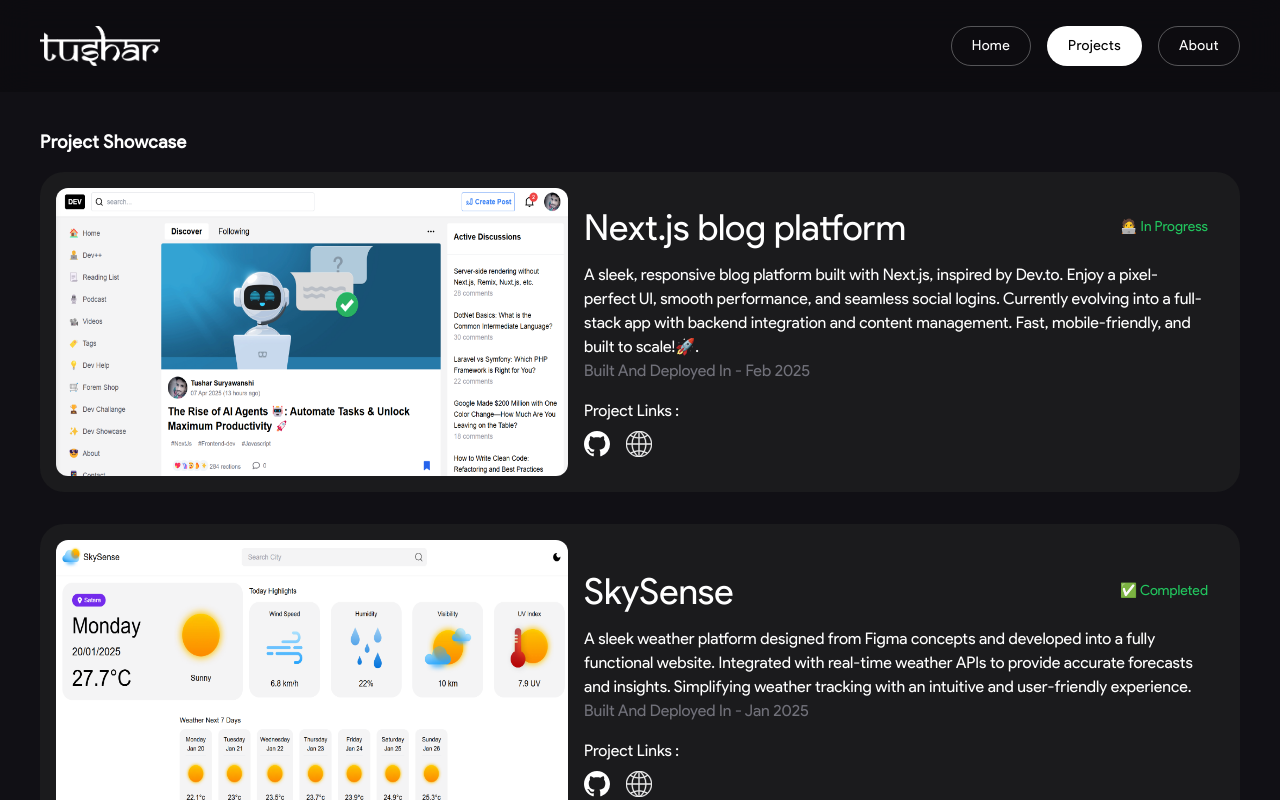
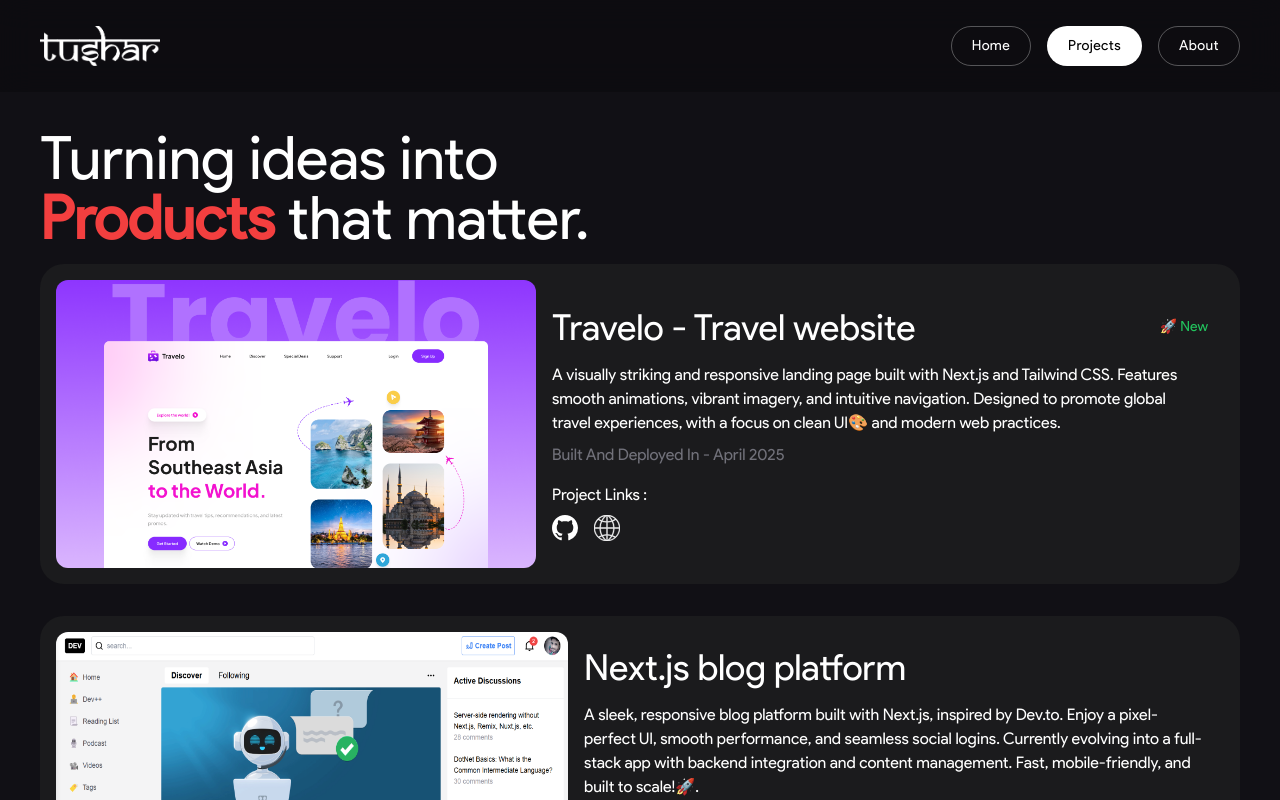
Before and after one commit to iamtushar28/my-portfolio, a Next.js app: page /projects in a window 1280 px wide. Shown: the top 800 px of the page. Built offline with nearby package versions, Linux system fonts and the light colour scheme; what tailwindcss-animated would draw is missing.

Commit message:
new project added

```diff
--- a/src/components/projects/Desktop.jsx
+++ b/src/components/projects/Desktop.jsx
@@ -32,7 +32,7 @@
                                 </h2>
 
                                 <h4 className={`text-sm capitalize text-green-500
-                                    ${project.status === "🧑‍💻 In Progress" ? 'animate-pulse' : ''}`}>
+                                    ${project.status === "🚀 New" ? 'animate-pulse' : 'hidden'}`}>
                                     {project.status}
                                 </h4>
 
@@ -42,7 +42,7 @@
                                 <p>
                                     {project.description}
                                 </p>
-                                <p className='capitalize text-zinc-500 cursor-pointer hover:text-white transition-all duration-300'>
+                                <p className='capitalize text-zinc-500 cursor-pointer hover:text-white transition-all duration-300 mt-2'>
                                     Built and deployed in - {project.date}
                                 </p>
                             </div>
--- a/src/components/projects/Mobile.jsx
+++ b/src/components/projects/Mobile.jsx
@@ -54,7 +54,8 @@
                   width={30}
                   height={30}
                   alt='toggle icon'
-                  className='cursor-pointer transition-all ease-in hover:bg-white rounded-full'
+                  className={`${showProject === index ? '' : 'rotate-180'
+                    } cursor-pointer transition-all ease-in hover:bg-white rounded-full`}
                   onClick={() => handleMouseClick(index)}
                 />
               </div>
@@ -79,11 +80,11 @@
                 onLoad={() => setShowLoader(false)}
               />
               <p className='text-sm tracking-[0.42px]'>{project.description}</p>
-              <div className='flex justify-between items-center'>
-                <p className='capitalize text-sm text-zinc-500 cursor-pointer hover:text-white transition-all duration-300'>
+              <div className='flex mt-3 justify-between items-center'>
+                <p className='capitalize text-sm text-zinc-300 cursor-pointer hover:text-white transition-all duration-300'>
                   Launched In - {project.date}
                 </p>
-                <h4 className={`text-sm capitalize text-green-500 ${project.status === "🧑‍💻 In Progress" ? 'animate-pulse' : '' }`}>
+                <h4 className={`text-sm capitalize text-green-500 ${project.status === "🚀 New" ? 'animate-pulse' : 'hidden'}`}>
                   {project.status}
                 </h4>
               </div>
--- a/src/data/projects.js
+++ b/src/data/projects.js
@@ -1,11 +1,22 @@
 export const projects = [
+  {
+    title: "Travelo - Travel website",
+    src: `/travelo.png`,
+    description:
+      "A visually striking and responsive landing page built with Next.js and Tailwind CSS. Features smooth animations, vibrant imagery, and intuitive navigation. Designed to promote global travel experiences, with a focus on clean UI🎨 and modern web practices.",
+    date: "april 2025",
+    status: "🚀 New",
+    alt: "dev blog",
+    preview: "/projects",
+    github: "/projects",
+  },
   {
     title: "Next.js blog platform",
     src: `/dev.png`,
     description:
       "A sleek, responsive blog platform built with Next.js, inspired by Dev.to. Enjoy a pixel-perfect UI, smooth performance, and seamless social logins. Currently evolving into a full-stack app with backend integration and content management. Fast, mobile-friendly, and built to scale!🚀.",
     date: "feb 2025",
-    status: "🧑‍💻 In Progress",
+    status: "Completed",
     alt: "dev blog",
     preview: "https://dev-iota-one.vercel.app/",
     github: "https://github.com/iamtushar28/dev",
@@ -17,7 +28,7 @@
       "A sleek weather platform designed from Figma concepts and developed into a fully functional website. Integrated with real-time weather APIs to provide accurate forecasts and insights. Simplifying weather tracking with an intuitive and user-friendly experience.",
     date: "jan 2025",
     alt: "skysense",
-    status: "✅ completed",
+    status: "completed",
     preview: "https://skysense28.vercel.app/",
     github: "https://github.com/iamtushar28/SkySense",
   },
@@ -28,7 +39,7 @@
       "Built a fully responsive web app for Elbrit Pharmacy, converting their Figma design into a sleek, fast site using Next.js and Tailwind CSS.",
     date: "nov 2024",
     alt: "Project 4",
-    status: "✅ completed",
+    status: "completed",
     preview: "https://elbrit-ts.netlify.app/",
     github: "https://github.com/iamtushar28/elbrit",
   },
@@ -39,7 +50,7 @@
       "A web application designed to simplify the process of finding and listing hostels or rooms for rent. This project aims to address the challenges students face when searching for accommodation by providing a platform where properties can be easily listed and viewed.",
     date: "oct 2024",
     alt: "hostelbooking",
-    status: "✅ completed",
+    status: "completed",
     preview: "https://hostelweb-reactjs.netlify.app/",
     github: "https://github.com/iamtushar28/roomBook-php",
   },
@@ -47,10 +58,10 @@
     title: "React CRUD",
     src: `/project-3.png`,
     description:
-      "This project showcases a modern React application that implements CRUD (Create, Read, Update, Delete) operations for managing services. The user-friendly interface ensures a seamless experience for users to manage their services efficiently.",
+      "This project showcases a modern React application that implements CRUD (Create, Read, Update, Delete) operations for managing services.",
     alt: "Project 3",
     date: "sept 2024",
-    status: "✅ completed",
+    status: "completed",
     preview: "https://medical-service-reactjs.netlify.app/",
     github: "https://github.com/iamtushar28/react-CRUD",
   },
@@ -61,7 +72,7 @@
       "A fully responsive mobile shop website designed with a user-friendly interface and modern aesthetics. This project showcases my front-end development skills and attention to detail in creating a seamless shopping experience.",
     date: "aug 2024",
     alt: "cybershop",
-    status: "✅ completed",
+    status: "completed",
     preview: "https://mobileshop-reactjs.netlify.app/",
     github: "https://github.com/iamtushar28/mobileShop-reactjs",
   },
--- a/src/pages/projects.jsx
+++ b/src/pages/projects.jsx
@@ -21,9 +21,8 @@
   return (
     <section className="pt-32 px-5 sm:px-10">
       <div className="flex flex-col max-w-7xl mx-auto">
-        <div className="text-white text-lg font-bold tracking-[0.54px] mb-4">
-          Project Showcase
-        </div>
+        {/* title */}
+        <h2 className='text-3xl md:text-6xl md:mb-4 mb-2'>Turning ideas into <br /> <span className='capitalize text-[#f33f3f] font-semibold'>products</span> that matter.</h2>
         {isMobile ? <Mobile /> : <Desktop />}
       </div>
     </section>
```
Also changed, not shown: public/travelo.png (added).
